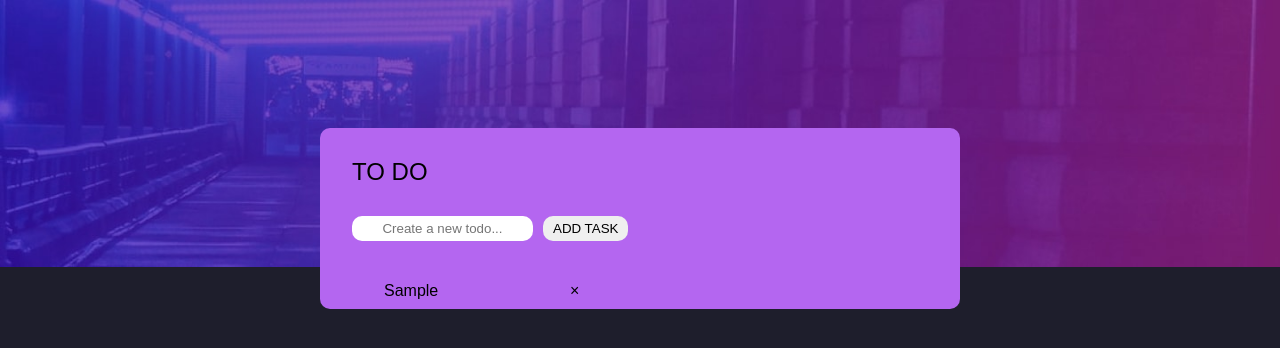
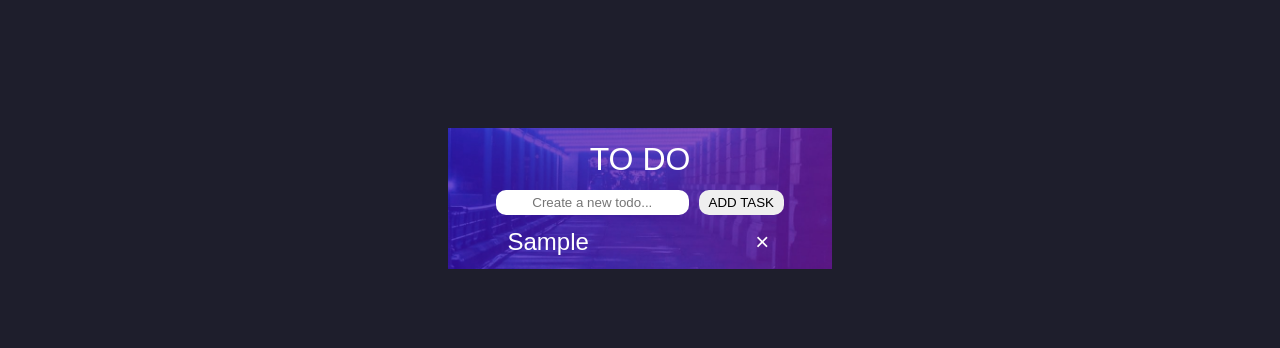
Before and after one commit to NXTCHRIS/To-Do-List-App, a plain HTML site: page index.html in a window 1280 px wide. Both pictures are taken after typing "Sample" into the empty fields and a click on the button "ADD TASK". Drawn offline with Linux system fonts and the light colour scheme; a web font is replaced by a local one.

Commit message:
revise-cs

```diff
--- a/style.css
+++ b/style.css
@@ -27,7 +27,7 @@ footer, header, hgroup, menu, nav, section {
 }
 body {
 	line-height: 1;
-    background-image: url(./images/bg-desktop-dark.jpg);
+    /* background-image: url(./images/bg-desktop-dark.jpg); */
     background-position: top;
     background-size: contain;
     background-repeat: no-repeat;
@@ -52,8 +52,12 @@ table {
 /* MAIN STYLES */
 
 .main-card-container {
+    display: flex;
+    flex-direction: column;
+    align-items: center;
     background-color: #b466f0;
-    width: 50%;
+    min-width: 375px;
+    max-width: 30%;
     height: auto;
     position: relative;
     margin: 0 auto;
@@ -61,25 +65,22 @@ table {
     font-family: "Madimi One", sans-serif;
     font-weight: 400;
     font-style: normal;
-    border-radius: 10px;
 }
 .app-title {
-    font-size: 1.5rem;
-    padding-block: 5%;
-    text-align: left;
-    margin-left: 5%;
-    color: black;
+    margin-top: 15px;
+    margin-bottom: 15px;
+    font-size: 2rem;
+    color:white;
 }
 .form-container{
     display: flex;
-    justify-content: left;
+    justify-content: space-evenly;
+    width: 75%;
     gap: 10px;
-    margin-left: 5%;
-    padding-bottom: 5%;
 }
 .text-input{
+    width: 80%;
     border-radius: 10px;
-    padding-block: 5px;
     border: none;
     font-family: "Madimi One", sans-serif;
     font-weight: 400;
@@ -101,22 +102,29 @@ table {
     background-color: #809df4;
 }
 .list-container {
-    /* list-style-image: url(./images/icon-check.svg); */
-    /* display: flex; */
+    margin-top: 15px;
+    margin-bottom: 15px;
+    width: 69%;
+    display: flex;
     flex-direction: column;
-    align-items: left;
-    padding-inline: 10%;
+    justify-content: left;
+    gap:15px
 }
 li {
-    padding-block-start: 2%;
-    padding-block-end: 2%;
+    color: white;
+    font-size: 1.5rem;
 }
 span {
     position:absolute;
-    left: 250px;
+    left: 80%;
 }
 .checked {
     text-decoration: line-through;
-    text-decoration-color: white;
+    text-decoration-color: black;
     list-style-image: url(./images/icon-check.svg);
 }
+main {
+    background-image: url(./images/bg-desktop-dark.jpg);
+    background-size: cover;
+    background-repeat: no-repeat;
+}
```
Also changed, not shown: index.html (+0 -1 lines).
